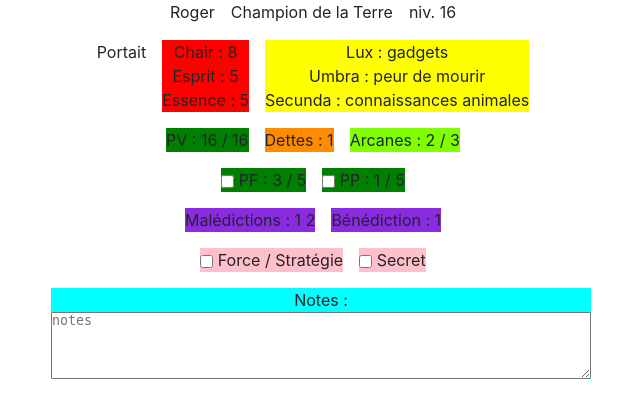
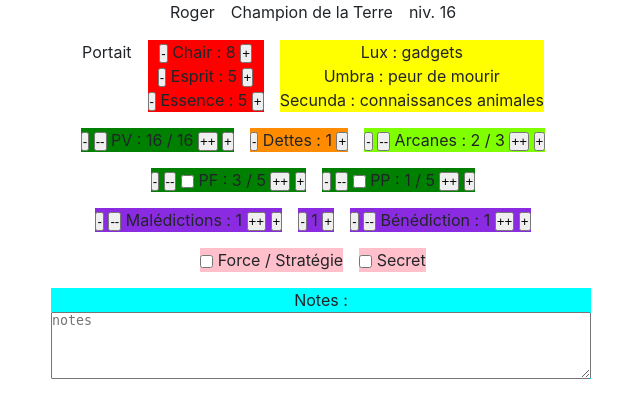
Before and after one commit to ValerianGuivarch/L7R, a Django app: page /lsr/roger in a window 1280 px wide. Shown: the top 418 px of the page, without its empty margins (319-959 px from the left). Run offline with Django 3.2, Linux system fonts and the light colour scheme; data comes from the database, SQL or seed files in the repository; data that the repository does not hold is empty.

Commit message:
add plus/minus buttons and split curse in 2

```diff
--- a/applsr/static/applsr/css/lsr.css
+++ b/applsr/static/applsr/css/lsr.css
@@ -1,4 +1,4 @@
-.flesh input[type=text], .spirit input[type=text], .essence input[type=text], .hp input[type=text], .debt input[type=text], .arcana input[type=text], .focus input[type=text], .power input[type=text], .curse input[type=text], .blessing input[type=text], .lux input[type=text], .umbra input[type=text], .secunda input[type=text] {
+.flesh input[type=text], .spirit input[type=text], .essence input[type=text], .hp input[type=text], .debt input[type=text], .arcana input[type=text], .focus input[type=text], .power input[type=text], .curse input[type=text], .curse2 input[type=text], .blessing input[type=text], .lux input[type=text], .umbra input[type=text], .secunda input[type=text] {
   font-family: -apple-system, BlinkMacSystemFont, "Segoe UI", Roboto, "Helvetica Neue", Arial, "Noto Sans", sans-serif, "Apple Color Emoji", "Segoe UI Emoji", "Segoe UI Symbol", "Noto Color Emoji";
   font-size: 1rem;
   font-weight: 400;
@@ -30,7 +30,7 @@
   background-color: yellow;
 }
 
-.curse, .blessing {
+.curse, .curse2, .blessing {
   background-color: blueviolet;
 }
 
@@ -38,7 +38,7 @@
   background-color: pink;
 }
 
-.flesh input[type=text], .spirit input[type=text], .essence input[type=text], .hp input[type=text], .debt input[type=text], .arcana input[type=text], .focus input[type=text], .power input[type=text], .curse input[type=text], .blessing input[type=text], .lux input[type=text], .umbra input[type=text], .secunda input[type=text] {
+.flesh input[type=text], .spirit input[type=text], .essence input[type=text], .hp input[type=text], .debt input[type=text], .arcana input[type=text], .focus input[type=text], .power input[type=text], .curse input[type=text], .curse2 input[type=text], .blessing input[type=text], .lux input[type=text], .umbra input[type=text], .secunda input[type=text] {
   border: none;
   width: 100%;
   background-color: transparent;
@@ -60,7 +60,7 @@
   display: inline-block;
 }
 
-.flesh input[type=text].current, .spirit input[type=text].current, .essence input[type=text].current, .hp input[type=text].current, .debt input[type=text].current, .arcana input[type=text].current, .focus input[type=text].current, .power input[type=text].current, .curse input[type=text].current, .blessing input[type=text].current {
+.flesh input[type=text].current, .spirit input[type=text].current, .essence input[type=text].current, .hp input[type=text].current, .debt input[type=text].current, .arcana input[type=text].current, .focus input[type=text].current, .power input[type=text].current, .curse input[type=text].current, .curse2 input[type=text].current, .blessing input[type=text].current {
   text-align: right;
   width: 1em;
 }
--- a/applsr/static/applsr/css/lsr.scss
+++ b/applsr/static/applsr/css/lsr.scss
@@ -66,7 +66,7 @@
   background-color: aqua;
 }
 
-.curse, .blessing {
+.curse, .curse2, .blessing {
   @extend %bonus;
 }
 
@@ -92,13 +92,13 @@
   }
 }
 
-.flesh, .spirit, .essence, .hp, .debt, .arcana, .focus, .power, .curse, .blessing {
+.flesh, .spirit, .essence, .hp, .debt, .arcana, .focus, .power, .curse, .curse2, .blessing {
   input[type="text"] {
     @extend %input-as-text;
   }
 }
 
-.flesh, .spirit, .essence, .hp, .debt, .arcana, .focus, .power, .curse, .blessing {
+.flesh, .spirit, .essence, .hp, .debt, .arcana, .focus, .power, .curse, .curse2, .blessing {
   input[type="text"].current {
     text-align: right;
     width: 1em;
--- a/applsr/static/applsr/js/lsr.js
+++ b/applsr/static/applsr/js/lsr.js
@@ -486,7 +486,6 @@ function createCharacter(name) {
     return characterElement;
 }
 function updateCharacter(characterElement) {
-    console.log("Update", characterElement);
     var name = characterElement.querySelector(".name").innerHTML;
     fetch('/lsr/getcar/' + name + "?json")
         .then(function (response) { return response.text(); })
--- a/applsr/static/applsr/js/lsr.ts
+++ b/applsr/static/applsr/js/lsr.ts
@@ -468,7 +468,6 @@ function createCharacter(name: string) {
 }
 
 function updateCharacter(characterElement: HTMLElement) {
-    console.log("Update", characterElement);
     const name = characterElement.querySelector<HTMLElement>(".name")!.innerHTML;
     fetch('/lsr/getcar/' + name + "?json")
     .then(response => response.text())
--- a/applsr/templates/applsr/templates.html
+++ b/applsr/templates/applsr/templates.html
@@ -2,7 +2,7 @@
     <div class="character">
         <div class="summary">
             <span class="name current">Name</span>
-            <span class="title current">Champion de truc</span>
+            <span class="title current">Champion</span>
             <span class="level">
                 <span class="label">niv.</span>
                 <span class="current">3</span>
@@ -14,16 +14,22 @@
 
             <div class="abilities">
                 <div class="flesh" title="Chair">
+                    <button>-</button>
                     <span class="label">Chair :</span>
                     <span class="current">1</span>
+                    <button>+</button>
                 </div>
                 <div class="spirit" title="Esprit">
+                    <button>-</button>
                     <span class="label">Esprit :</span>
                     <span class="current">1</span>
+                    <button>+</button>
                 </div>
                 <div class="essence" title="Essence">
+                    <button>-</button>
                     <span class="label">Essence :</span>
                     <span class="current">1</span>
+                    <button>+</button>
                 </div>
             </div>
 
@@ -46,25 +52,37 @@
 
         <div class="hp-debt-arcana">
             <div class="hp" title="Points de vie">
+                <button>-</button>
+                <button>--</button>
                 <span class="label">PV :</span>
                 <span class="current">1</span>
                 <span class="sep">/</span>
                 <span class="max">?</span>
+                <button>++</button>
+                <button>+</button>
             </div>
             <div class="debt" title="Dettes">
+                <button>-</button>
                 <span class="label">Dettes :</span>
                 <span class="current">1</span>
+                <button>+</button>
             </div>
             <div class="arcana">
+                <button>-</button>
+                <button>--</button>
                 <span class="label">Arcanes :</span>
                 <span class="current">1</span>
                 <span class="sep">/</span>
                 <span class="max">?</span>
+                <button>++</button>
+                <button>+</button>
             </div>
         </div>
 
         <div class="boosts">
             <div class="focus" title="Points de focus">
+                <button>-</button>
+                <button>--</button>
                 <span class="enabled">
                     <input type="checkbox" />
                 </span>
@@ -72,8 +90,12 @@
                 <span class="current">1</span>
                 <span class="sep">/</span>
                 <span class="max">?</span>
+                <button>++</button>
+                <button>+</button>
             </div>
             <div class="power" title="Points de pouvoir">
+                <button>-</button>
+                <button>--</button>
                 <span class="enabled">
                     <input type="checkbox" />
                 </span>
@@ -81,18 +103,33 @@
                 <span class="current">1</span>
                 <span class="sep">/</span>
                 <span class="max">?</span>
+                <button>++</button>
+                <button>+</button>
             </div>
         </div>
 
         <div class="graces">
             <div class="curse" title="Malédiction">
+                <button>-</button>
+                <button>--</button>
                 <span class="label">Malédictions :</span>
                 <span class="current">1</span>
-                <span class="bonus">2</span>
+                <button>++</button>
+                <button>+</button>
+            </div>
+            <div class="curse2" title="Malédiction du à la perte de PV">
+                <button>-</button>
+                <span class="label"></span>
+                <span class="current">1</span>
+                <button>+</button>
             </div>
             <div class="blessing" title="Bénédiction">
+                <button>-</button>
+                <button>--</button>
                 <span class="label">Bénédiction :</span>
                 <span class="current">1</span>
+                <button>++</button>
+                <button>+</button>
             </div>
         </div>
 
```
